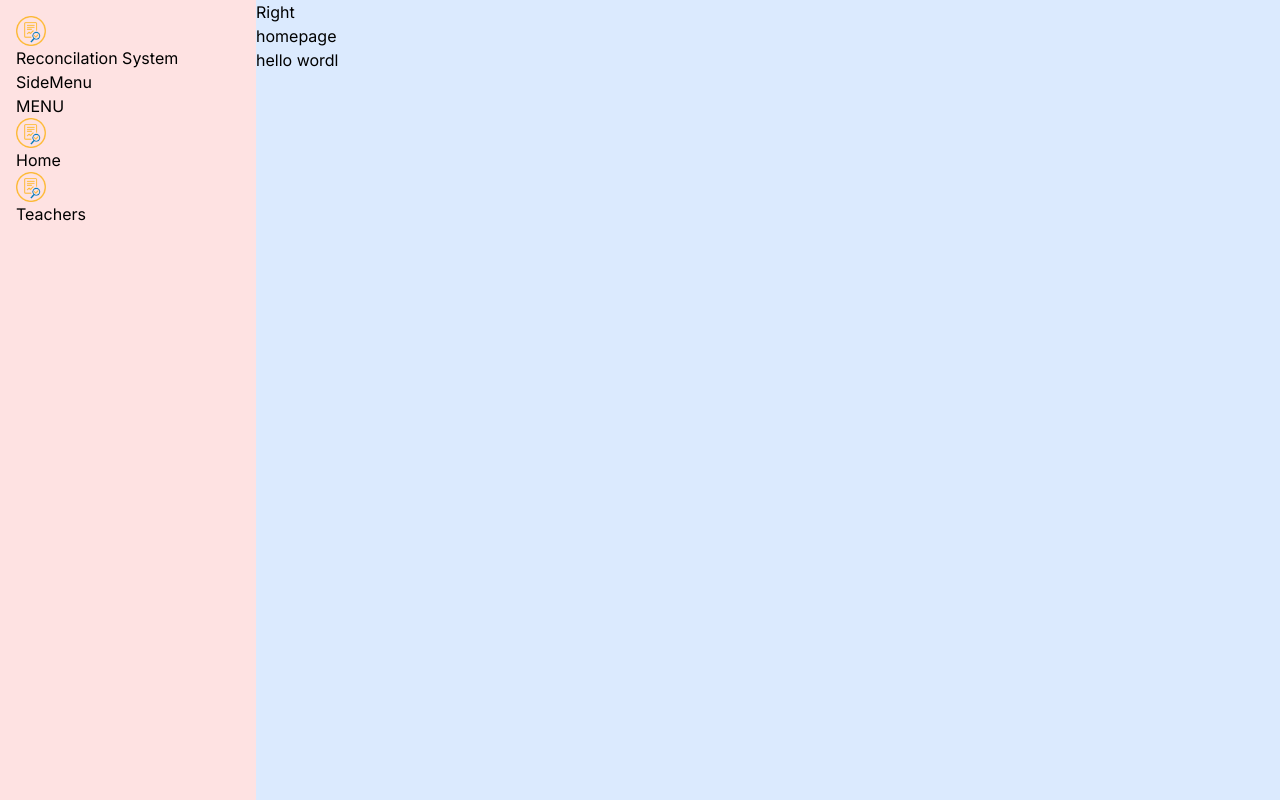
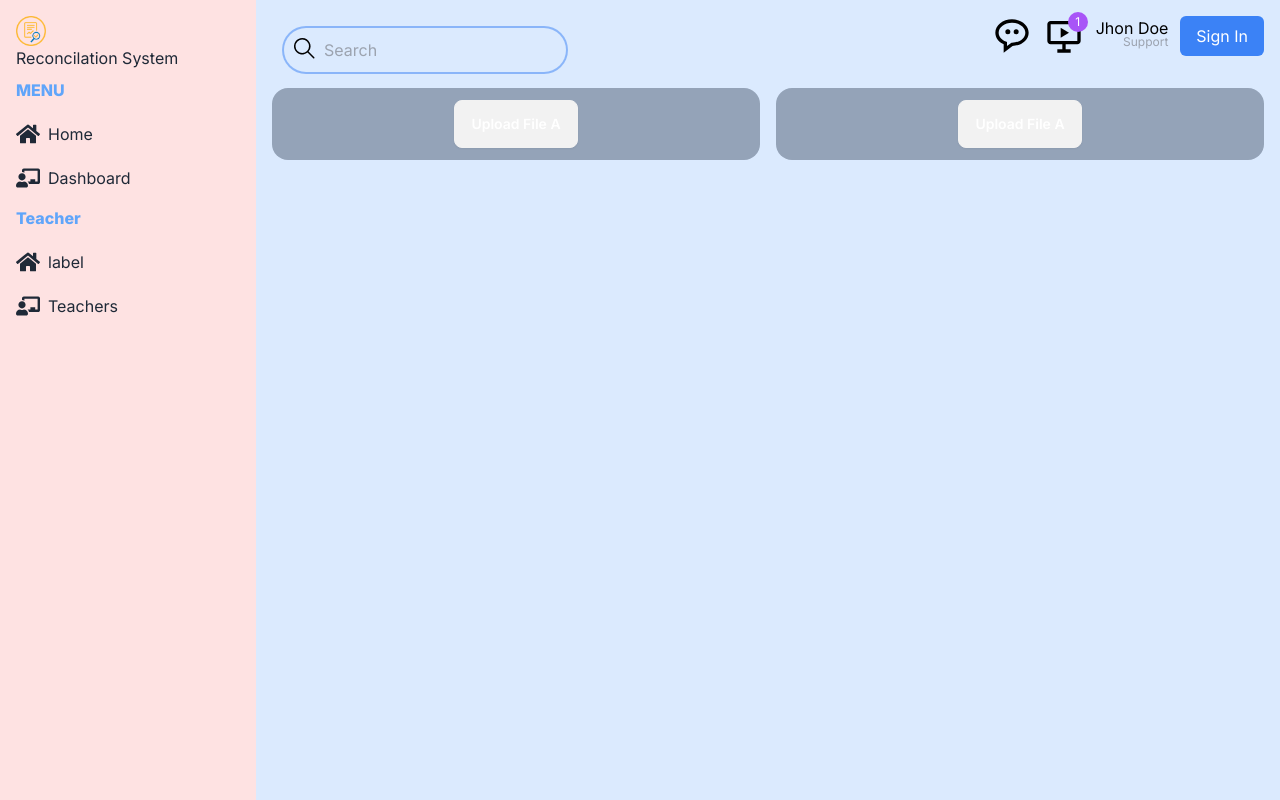
Before and after one commit to SudipRaaz/Reconcilation-System-webApp, a Next.js app: page /homepage in a window 1280 px wide. Built offline with nearby package versions, Linux system fonts and the light colour scheme.

Commit message:
nav bar donw and home page progress

```diff
--- a/app/(dashboard)/homepage/page.tsx
+++ b/app/(dashboard)/homepage/page.tsx
@@ -1,9 +1,16 @@
-import React from 'react'
+import React from "react";
 
 const homepage = () => {
   return (
-    <div>homepage</div>
-  )
-}
+    <div className="p-4 flex gap-4">
+      <div className="w-[50%] bg-slate-400 p-3 flex items-center justify-center rounded-box">
+        <button className="btn text-white">Upload File A</button>
+      </div>
+      <div className="w-[50%] bg-slate-400 p-3 flex items-center justify-center rounded-box">
+        <button className="btn text-white">Upload File A</button>
+      </div>
+    </div>
+  );
+};
 
-export default homepage
+export default homepage;
--- a/app/(dashboard)/layout.tsx
+++ b/app/(dashboard)/layout.tsx
@@ -2,6 +2,7 @@ import { Metadata } from "next";
 import { Inter } from "next/font/google";
 import Link from "next/link";
 import SideMenu from "../components/Menu";
+import NavBar from "../components/NavBar";
 
 const inter = Inter({ subsets: ["latin"] });
 
@@ -18,10 +19,10 @@ export default function DashboardLayout({
   return (
     <div className="h-screen flex">
       {/* left */}
-      <div className="w-[8%] md:w-[25%] lg:w-[25%] xl:w-[20%] bg-red-100 p-4">
+      <div className="w-[18%] md:w-[25%] lg:w-[25%] xl:w-[20%] bg-red-100 p-4">
         <Link href="/" className="flex items-center justify-center gap-2 " />
         <img src="/logo.png" alt="logo" width={30} height={30} />
-        <span className="hidden md:block ">Reconcilation System</span>
+        <span className="hidden md:block">Reconcilation System</span>
 
         <div className="menuItems">
           <SideMenu></SideMenu>
@@ -29,7 +30,8 @@ export default function DashboardLayout({
       </div>
 
       <div className="w-[92%] md:w-[75%] lg:w-[75%] xl:w-[80%] bg-blue-100">
-        Right {children} hello wordl{" "}
+        <NavBar/>
+        {children}
       </div>
     </div>
   );
--- a/app/components/Menu.tsx
+++ b/app/components/Menu.tsx
@@ -1,40 +1,24 @@
-const MenuItems = [
-  {
-    title: "MENU",
-    items: [
-      {
-        icon: "/logo.png",
-        label: "Home",
-        href: "/",
-      },
-      {
-        icon: "/logo.png",
-        label: "Teachers",
-        href: "/teachers",
-      },
-    ],
-  },
-];
-
 import Link from "next/link";
 import React from "react";
+import MenuItems from "../constants/menuItems";
 
 const SideMenu = () => {
   return (
-    <>
-      <div>SideMenu</div>
-      {MenuItems.map((each) => (
-        <div className="" key={each.title}>
-          <span>{each.title}</span>
-          {each.items.map((item) => (
-            <Link href={item.href} key={item.label}>
-              <img src={item.icon} alt="icon not found" width={30} height={30}/>
-              <span>{item.label}</span>
+    <div>
+      {MenuItems.map((each, index) => (
+        <div className="flex flex-col gap-1" key={index}>
+          <span className="hidden md:block text-blue-400 font-extrabold my-2">{each.title}</span>
+          {each.items.map((item, index) => (
+            <Link className="py-2" href={item.href} key={index}>
+              <div className="flex">
+                <item.icon className="mr-2 size-6"/>
+                <span className="hidden md:block ">{item.label}</span>
+              </div>
             </Link>
           ))}
         </div>
       ))}
-    </>
+    </div>
   );
 };
 
--- a/app/components/NavBar.tsx
+++ b/app/components/NavBar.tsx
@@ -1,9 +1,36 @@
-import React from 'react'
+import React from "react";
+import { GoSearch } from "react-icons/go";
+import { BiMessageRoundedDots, BiSlideshow } from "react-icons/bi";
 
 const NavBar = () => {
   return (
-    <div>NavBar</div>
-  )
-}
+    <div className="flex justify-between text-black">
+      <div className="mx-7 mt-7 hidden md:flex ring-2 rounded-full p-2 gap-2">
+        <GoSearch size={24} className="items-center leading-5 flex justify-start "/>
+        <input type="text" placeholder="Search" className="bg-transparent outline-none "/>
+      </div>
 
-export default NavBar
+      <div className="flex items-center gap-3 m-4 justify-end w-full">
+        <div>
+          <BiMessageRoundedDots className="size-10" />
+        </div>
+        <div className="relative">
+          <BiSlideshow className="size-10" />
+          <div className="absolute leading-5 -top-1 -right-1 w-5 h-5 bg-purple-500 flex item-center justify-center text-white rounded-full text-xs">
+            1
+          </div>
+        </div>
+        <div className="flex flex-col leading-3 ">
+          <span>Jhon Doe</span>
+          <span className="text-end text-xs text-gray-400">Support</span>
+        </div>
+
+        <button className="bg-blue-500 text-white px-4 py-2 rounded-md">
+          Sign In
+        </button>
+      </div>
+    </div>
+  );
+};
+
+export default NavBar;
--- /dev/null
+++ b/app/constants/menuItems.tsx
@@ -0,0 +1,36 @@
+import { FaHome, FaChalkboardTeacher } from "react-icons/fa";
+
+const MenuItems = [
+  {
+    title: "MENU",
+    items: [
+      {
+        icon: FaHome,
+        label: "Home",
+        href: "/",
+      },
+      {
+        icon: FaChalkboardTeacher,
+        label: "Dashboard",
+        href: "/teachers",
+      },
+    ],
+  },
+  {
+    title: "Teacher",
+    items: [
+      {
+        icon: FaHome,
+        label: "label",
+        href: "/",
+      },
+      {
+        icon: FaChalkboardTeacher,
+        label: "Teachers",
+        href: "/teachers",
+      },
+    ],
+  },
+];
+
+export default MenuItems;
--- a/tailwind.config.ts
+++ b/tailwind.config.ts
@@ -13,8 +13,14 @@ const config: Config = {
         "gradient-conic":
           "conic-gradient(from 180deg at 50% 50%, var(--tw-gradient-stops))",
       },
+      colors:{
+        myPrimaryColor: 'bg-slate-400',
+
+      }
     },
   },
-  plugins: [],
+  plugins: [
+    require('daisyui'),
+  ],
 };
 export default config;
```
Also changed, not shown: package.json (+9 -7 lines), reference.txt (added), 1 other file (tests, documents, lock files or other folders).
